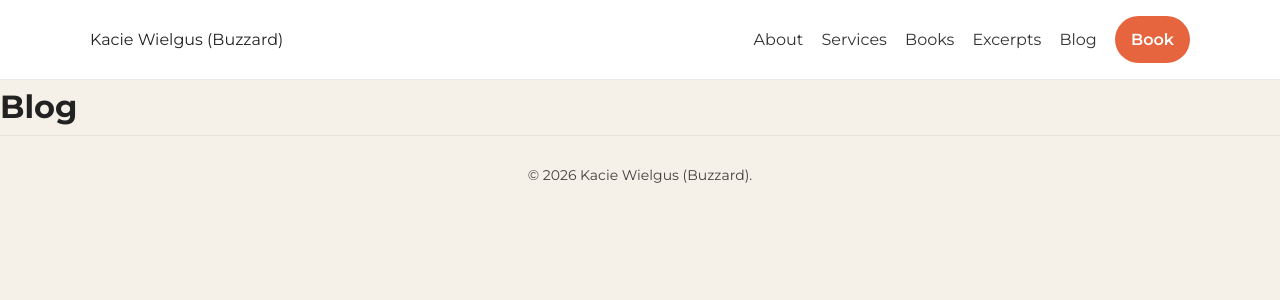
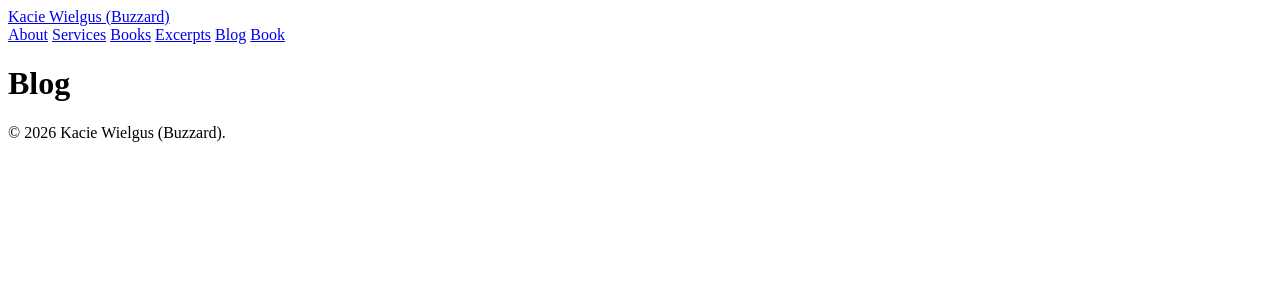
Before and after one commit to kaciebuzzard-rgb/new, a Jekyll site: the page built from blog.md, in a window 1280 px wide. Shown: the top 300 px of the page. Built offline with Jekyll 4.4.1, drawn with Linux system fonts in a browser that asks for light colours.

Commit message:
Update style.css

```diff
--- a/assets/css/style.css
+++ b/assets/css/style.css
@@ -1,357 +1,87 @@
-/* =========================
-   RESET
-========================= */
-* { margin: 0; padding: 0; box-sizing: border-box; }
-html { scroll-behavior: smooth; }
-body{
-  font-family: 'Montserrat', system-ui, -apple-system, Segoe UI, Roboto, Arial, sans-serif;
-  line-height: 1.7;
-  color: #222;
-  background: #f6f1e8;
-}
-a { color: inherit; text-decoration: none; }
-a:hover { text-decoration: underline; }
-img { max-width: 100%; display: block; }
+---
+layout: default
+title: Home
+permalink: /
+---
 
-/* =========================
-   LAYOUT
-========================= */
-.wrap{
-  width: min(1100px, 92%);
-  margin: 0 auto;
-}
-section{ padding: 84px 0; }
-.light{ background:#fff; }
+<section class="hero" id="top">
+  <div class="hero-overlay"></div>
+  <div class="wrap hero-content">
+    <h1>Where lived experience drives systems change.</h1>
+    <p>Keynotes and strategy that turn empathy into action—without the performative stuff.</p>
+    <a class="btn" href="#contact">Book a Keynote</a>
+  </div>
+</section>
 
-/* =========================
-   HEADER / NAV
-========================= */
-.site-header{
-  position: sticky;
-  top: 0;
-  z-index: 20;
-  background: #ffffff;
-  border-bottom: 1px solid rgba(0,0,0,.08);
-}
-.nav{
-  width: min(1100px, 92%);
-  margin: 0 auto;
-  padding: 16px 0;
-  display: flex;
-  align-items: center;
-  justify-content: space-between;
-  gap: 18px;
-}
-.brand a{ font-weight: 700; font-size: 18px; }
-.brand small{ display:block; font-size:13px; opacity:.7; margin-top:2px; }
+<!-- BOOKS -->
+<section id="book" class="book">
+  <div class="wrap">
+    <div class="section-header">
+      <h2>Books</h2>
+      <p class="section-intro">
+        Writing at the intersection of caregiving, disability, identity, and the systems families are forced to navigate.
+      </p>
+    </div>
 
-.nav-links a{ margin-left: 14px; font-weight: 500; opacity:.92; }
-.nav-links a.pill{
-  display: inline-block;
-  padding: 10px 16px;
-  border-radius: 999px;
-  background: #e4572e;
-  color: #ffffff;
-  text-decoration: none;
-  font-weight: 600;
-}
-.nav-links a.pill:hover{ filter: brightness(.95); }
+    <div class="grid book-grid">
+      <article class="card book-card">
+        <div class="book-cover">
+          <img
+            src="{{ '/assets/img/neurodiversity-workbook-for-parents.webp' | relative_url }}"
+            alt="Cover of Neurodiversity Workbook for Parents by Kacie Buzzard"
+            loading="lazy"
+          />
+        </div>
+        <div class="book-meta">
+          <p class="role-pill">Author</p>
+          <h3>Neurodiversity Workbook for Parents</h3>
+          <p class="muted">
+            A practical, compassionate workbook for parents navigating advocacy, communication, and support—without losing themselves in the process.
+          </p>
+          <div class="book-actions">
+            <a class="btn" href="#contact">Invite Kacie to speak</a>
+            <a class="btn btn-ghost" href="#" target="_blank" rel="noopener">View / Buy →</a>
+          </div>
+          <p class="fineprint"><strong>Kacie Buzzard</strong></p>
+        </div>
+      </article>
 
-/* =========================
-   HERO
-========================= */
+      <article class="card book-card">
+        <div class="book-cover">
+          <img
+            src="{{ '/assets/img/for-the-love-of-autism.png' | relative_url }}"
+            alt="Cover of For the Love of Autism: Stories of Love, Awareness and Acceptance on the Spectrum"
+            loading="lazy"
+          />
+        </div>
+        <div class="book-meta">
+          <p class="role-pill role-pill--alt">Co-author</p>
+          <h3>For the Love of Autism</h3>
+          <p class="muted">
+            Stories and strategies rooted in lived experience—centering dignity, belonging, and what it really takes to build supportive communities.
+          </p>
+          <div class="book-actions">
+            <a class="btn" href="#contact">Book a keynote</a>
+            <a class="btn btn-ghost" href="#" target="_blank" rel="noopener">View / Buy →</a>
+          </div>
+          <p class="fineprint"><strong>Kacie Buzzard</strong> (co-author)</p>
+        </div>
+      </article>
+    </div>
+  </div>
+</section>
 
-.hero{
-  position: relative;
-  min-height: 78vh;
-  display: flex;
-  align-items: center;
-  padding: 96px 0;
-
-  /* IMPORTANT: set your hero background image here */
-  background: url("/assets/img/hero.jpg") center / cover no-repeat;
-}
-
-.hero-overlay{
-  position: absolute;
-  inset: 0;
-  background: rgba(0,0,0,.40);
-}
-
-.hero-content{
-  position: relative;
-  color: #fff;
-  max-width: 780px;
-}
-
-.hero-content h1{
-  font-size: clamp(36px, 4.8vw, 60px);
-  line-height: 1.08;
-  margin-bottom: 14px;
-}
-
-.hero-content p{
-  font-size: 18px;
-  opacity: .92;
-  max-width: 650px;
-}
-
-.hero-actions{
-  display: flex;
-  gap: 12px;
-  flex-wrap: wrap;
-  margin-top: 22px;
-}
-
-.btn{
-  display:inline-block;
-  padding: 12px 18px;
-  border-radius: 999px;
-  background: #e4572e;
-  color: #fff;
-  font-weight: 600;
-  text-decoration: none;
-  border: 1px solid rgba(255,255,255,.18);
-}
-
-.btn:hover{ filter: brightness(.96); }
-
-.btn-ghost{
-  background: transparent;
-  border: 1px solid rgba(255,255,255,.45);
-}
-/* =========================
-   BOOK SECTION
-========================= */
-.book-cover--placeholder{
-  display:flex;
-  align-items:center;
-  justify-content:center;
-  border:1px dashed rgba(0,0,0,.2);
-  border-radius:16px;
-  min-height:220px;
-  background:rgba(255,255,255,.6);
-}
-.book-cover-fallback{
-  opacity:.7;
-  font-size:.95rem;
-}
-
-
-
-
-
-
-}
-
-.role-pill{
-  display:inline-flex;
-  align-items:center;
-  gap:8px;
-  font-size:12px;
-  font-weight:700;
-  letter-spacing:.04em;
-  text-transform:uppercase;
-  padding:6px 10px;
-  border-radius:999px;
-  background: rgba(228,87,46,.10);
-  color: #a53b21;
-}
-
-.role-pill--alt{
-  background: rgba(0,0,0,.06);
-  color: rgba(0,0,0,.70);
-}
-
-.book-actions{
-  display:flex;
-  flex-wrap:wrap;
-  gap:10px;
-  margin-top:14px;
-}
-
-.fineprint{
-  margin-top:12px;
-  font-size:14px;
-  opacity:.80;
-}
-
-/* Responsive */
-@media (max-width: 860px){
-  .book-grid{ grid-template-columns:1fr; }
-  .book-card{ grid-template-columns: 140px 1fr; }
-}
-@media (max-width: 520px){
-  .book-card{ grid-template-columns:1fr; }
-}
-
-
-
-
-
-
-
-
-.role-pill{
-  display:inline-flex;
-  align-items:center;
-  gap:8px;
-  font-size:12px;
-  font-weight:700;
-  letter-spacing:.04em;
-  text-transform:uppercase;
-  padding:6px 10px;
-  border-radius:999px;
-  background: rgba(228,87,46,.10);
-  color: #a53b21;
-}
-
-.role-pill--alt{
-  background: rgba(0,0,0,.06);
-  color: rgba(0,0,0,.70);
-}
-
-.book-actions{
-  display:flex;
-  flex-wrap:wrap;
-  gap:10px;
-  margin-top:14px;
-}
-
-.fineprint{
-  margin-top:12px;
-  font-size:14px;
-  opacity:.80;
-}
-
-/* Responsive */
-@media (max-width: 860px){
-  .book-grid{ grid-template-columns:1fr; }
-  .book-card{ grid-template-columns: 140px 1fr; }
-}
-@media (max-width: 520px){
-  .book-card{ grid-template-columns:1fr; }
-  .book-cover--placeholder{ min-height:200px; }
-}
-/* =========================
-   CARDS / GRID
-========================= */
-.grid{
-  display: grid;
-  grid-template-columns: repeat(auto-fit, minmax(240px, 1fr));
-  gap: 24px;
-  margin-top: 30px;
-}
-.card{
-  background:#fff;
-  border: 1px solid rgba(0,0,0,.08);
-  border-radius: 16px;
-  padding: 24px;
-  box-shadow: 0 10px 22px rgba(0,0,0,.04);
-}
-.card h3{ margin-bottom: 10px; }
-
-/* =========================
-   BLOG / POST STYLES
-========================= */
-.post{ padding: 72px 0; }
-.post-wrap{ padding: 0 0 80px; }
-
-.post-header{ margin-bottom: 24px; }
-.post-meta{
-  font-size: 14px;
-  opacity: .75;
-  margin-bottom: 10px;
-}
-.post-meta .dot{ margin: 0 8px; }
-.post-title{
-  font-size: clamp(32px, 4vw, 52px);
-  line-height: 1.12;
-  margin-bottom: 10px;
-}
-.post-desc{
-  font-size: 18px;
-  opacity: .85;
-  max-width: 850px;
-}
-
-/* Photograph hero */
-.post-hero{
-  margin: 22px 0 28px;
-  border-radius: 18px;
-  overflow: hidden;
-  border: 1px solid rgba(0,0,0,.10);
-  background: #fff;
-  box-shadow: 0 10px 22px rgba(0,0,0,.06);
-}
-.post-hero img{
-  width: 100%;
-  height: auto;
-  display: block;
-}
-
-/* Post content typography */
-.post-content{
-  background: #fff;
-  border: 1px solid rgba(0,0,0,.08);
-  border-radius: 16px;
-  padding: 28px;
-  box-shadow: 0 10px 22px rgba(0,0,0,.04);
-}
-.post-content h2{
-  font-size: 28px;
-  margin: 26px 0 10px;
-  line-height: 1.2;
-}
-.post-content p{ margin: 14px 0; }
-.post-content ul{ margin: 12px 0 12px 22px; }
-.post-content li{ margin: 8px 0; }
-.post-content hr{
-  border: none;
-  border-top: 1px solid rgba(0,0,0,.10);
-  margin: 18px 0;
-}
-
-/* CTA at end */
-.post-cta{
-  margin-top: 26px;
-  padding: 22px;
-  border-radius: 16px;
-  border: 1px solid rgba(0,0,0,.10);
-  background: #ffffff;
-  box-shadow: 0 10px 22px rgba(0,0,0,.04);
-}
-.post-cta h3{ margin-bottom: 8px; line-height: 1.2; }
-
-/* =========================
-   FOOTER
-========================= */
-footer{
-  border-top: 1px solid rgba(0,0,0,.08);
-  text-align: center;
-  padding: 28px 0 40px;
-  font-size: 14px;
-  opacity: .85;
-}
-
-/* =========================
-   ACCESSIBILITY
-========================= */
-.skip{
-  position: absolute;
-  left: -999px;
-  top: auto;
-  width: 1px;
-  height: 1px;
-  overflow: hidden;
-}
-.skip:focus{
-  left: 16px;
-  top: 16px;
-  width: auto;
-  height: auto;
-  padding: 10px 12px;
-  border-radius: 10px;
-  background: #ffffff;
-  border: 1px solid #ddd;
-}
+<!-- CONTACT (so buttons don’t dead-end) -->
+<section id="contact">
+  <div class="wrap">
+    <div class="section-header">
+      <h2>Contact</h2>
+      <p class="section-intro">Speaking inquiries, collaborations, and media requests.</p>
+    </div>
+    <div class="card" style="padding:22px;">
+      <p class="muted" style="margin:0;">
+        Email: <a href="mailto:kacie.buzzard@gmail.com">kacie.buzzard@gmail.com</a>
+      </p>
+    </div>
+  </div>
+</section>
```
